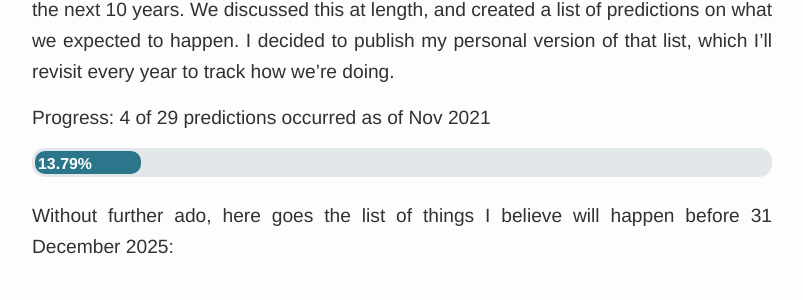
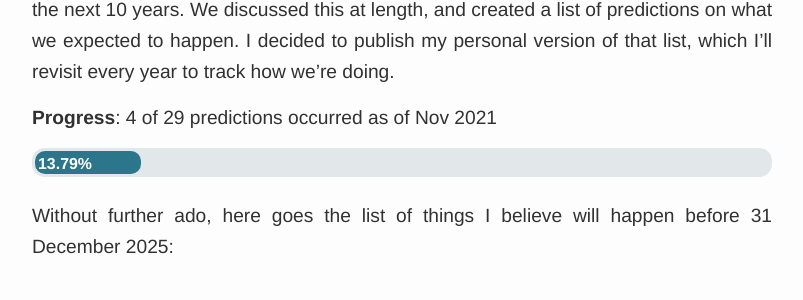
Before and after one commit to tobyornottobe/maraoz.github.io, a Jekyll site: the page built from _posts/2016-03-20-2026.md, in a window 1280 px wide and 900 px high, scrolled down 809 px. Shown: the part 153-453 px from the top of the window, without its empty margins (238-1041 px from the left). Built offline with Jekyll 4.4.1, drawn with Linux system fonts in a browser that asks for light colours; some of the changed lines change nothing that is shown.

Commit message:
Update 2016-03-20-2026.md

```diff
--- a/_posts/2016-03-20-2026.md
+++ b/_posts/2016-03-20-2026.md
@@ -17,7 +17,7 @@ This weekend, I did a trip to Yosemite with two good friends, [Esteban][tibi] an
 
 This time, the topic was how we thought technology would transform human reality in the next 10 years. We discussed this at length, and created a list of predictions on what we expected to happen. I decided to publish my personal version of that list, which I'll revisit every year to track how we're doing.
 
-Progress: 4 of 29 predictions occurred as of Nov 2021
+**Progress**: 4 of 29 predictions occurred as of Nov 2021
 <div id="progressbar"><div>13.79%</div></div>
 
 Without further ado, here goes the list of things I believe will happen before 31 December 2025:
```
